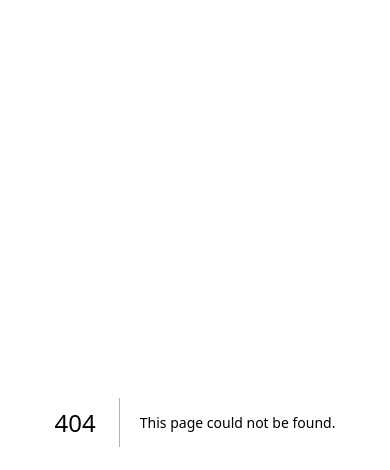
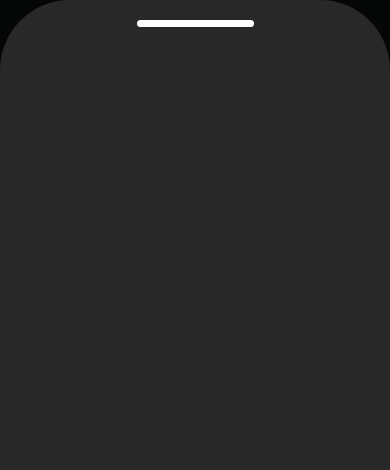
Before and after one commit to HighSKL/FITNESS, a Next.js app: page /DiaryDataWindow in a window 390 px wide. Before the commit this address had no page. Shown: the top 470 px of the page. Built offline with nearby package versions, Linux system fonts and the light colour scheme.

Commit message:
drag&drop calendar

```diff
--- /dev/null
+++ b/app/(components)/DiaryDataWindow/page.tsx
@@ -0,0 +1,12 @@
+import withModalWindow from '@/app/Assets/Hocs/ModalWindow/withModalWindow';
+import React from 'react';
+
+function DiaryDataWindow() {
+    return (
+        <div>
+
+        </div>
+    );
+}
+
+export default withModalWindow(DiaryDataWindow);
--- a/app/(pages)/diary/style.module.scss
+++ b/app/(pages)/diary/style.module.scss
@@ -38,7 +38,7 @@
 
 .header-text{
     // text-align: left;
-    // margin-left: 10px;
+    margin-left: 10px;
     font-size: 24px;
     color: white;
 }
--- a/app/Assets/Hocs/ModalWindow/modalWindow.module.scss
+++ b/app/Assets/Hocs/ModalWindow/modalWindow.module.scss
@@ -5,7 +5,7 @@
     height: 100vh;
     z-index: 99999;
     position: fixed;
-    background-color: rgba(0, 0, 0, 0.2);
+    background-color: rgba(0, 0, 0, 0.8);
     display: flex;
     justify-content: center;
     align-items: center;
@@ -16,4 +16,37 @@
     height: 80vh;
     background-color: rgb(40, 40, 40);
     border-radius: 70px;
+    // transition: .2s ease;
 }
+
+.mob-close-window-line{
+    display: none;
+    width: 30%;
+    height: 7px;
+    border-radius: 2em;
+    margin: 0 auto;
+    margin-top: 20px;
+    background-color: white;
+    cursor: pointer;
+}
+
+@media (max-width: 767px) {
+    .mob-close-window-line{
+        display: block;
+    }
+    .background{
+        // align-items: end;
+        display: block;
+    }
+    .window{
+        // transition: .0s ease;
+        position: absolute;
+        top: 20vh;
+        left: 0;
+        // bottom: 0;
+        width: 100%;
+        height: 100vh;
+        border-bottom-left-radius: 0;
+        border-bottom-right-radius: 0;
+    }
+}
--- a/app/Assets/Hocs/ModalWindow/withModalWindow.tsx
+++ b/app/Assets/Hocs/ModalWindow/withModalWindow.tsx
@@ -1,6 +1,7 @@
 'use client'
-import React from 'react';
+import React, { useRef, useState } from 'react';
 import style from './modalWindow.module.scss'
+import { Transition } from 'react-transition-group';
 
 type injectedProps = {
     closeWindow: any
@@ -9,17 +10,45 @@ type injectedProps = {
 export default function withModalWindow<T extends injectedProps>(WrappedComponent: React.ComponentType<T>) {
     return (props: T) => {
 
+        const windowRef = useRef(null)
+
+        const [elementDrag, setElementDrag] = useState(false);
+
+        const [clienty, setclienty] = useState(0)
+
         const closeWindowHandler = (event: any) => {
             event.preventDefault();
             if (event.target === event.currentTarget)
                 props.closeWindow(null);
         }
 
+        const dragEventHandler = (event: any) => {
+            setclienty(event.clientY)
+            setElementDrag(true)
+        }
+
+        const dragEventOverHandler = (event: any) => {
+            setElementDrag(false)
+            if (clienty > 100) {
+                setclienty(700)
+                setTimeout(()=>{props.closeWindow(null)},200)
+            } else {
+                setclienty(0)
+            }
+        }
+
+
+
         return (
             <div className={style.background} onClick={closeWindowHandler}>
-                <div className={style.window}>
-                    <WrappedComponent {...props} />
-                </div>
+
+
+                        <div className={style.window} style={{ top: `${clienty}px`, transition: !elementDrag?'.1s ease':'none'}} ref={windowRef}  >
+                            <div className={style['mob-close-window-line']} draggable onDrag={dragEventHandler} onDragEnd={dragEventOverHandler}></div>
+                            <WrappedComponent {...props} />
+                        </div>
+
+
             </div>
         );
     }
--- a/package.json
+++ b/package.json
@@ -13,6 +13,7 @@
     "@types/node": "20.5.9",
     "@types/react": "18.2.21",
     "@types/react-dom": "18.2.7",
+    "@types/react-transition-group": "^4.4.10",
     "@vercel/postgres": "^0.5.1",
     "bcryptjs": "^2.4.3",
     "cookie-parser": "^1.4.6",
@@ -23,6 +24,7 @@
     "react-dom": "18.2.0",
     "react-icons": "^4.11.0",
     "react-redux": "^9.1.0",
+    "react-transition-group": "^4.4.5",
     "redux": "^4.2.1",
     "sass": "^1.66.1",
     "scss": "^0.2.4",
```
Also changed, not shown: app/(pages)/diary/page.tsx (+5 -9 lines), app/(components)/DiaryDataWindow/style.module.scss (added), 1 other file (tests, documents, lock files or other folders).
